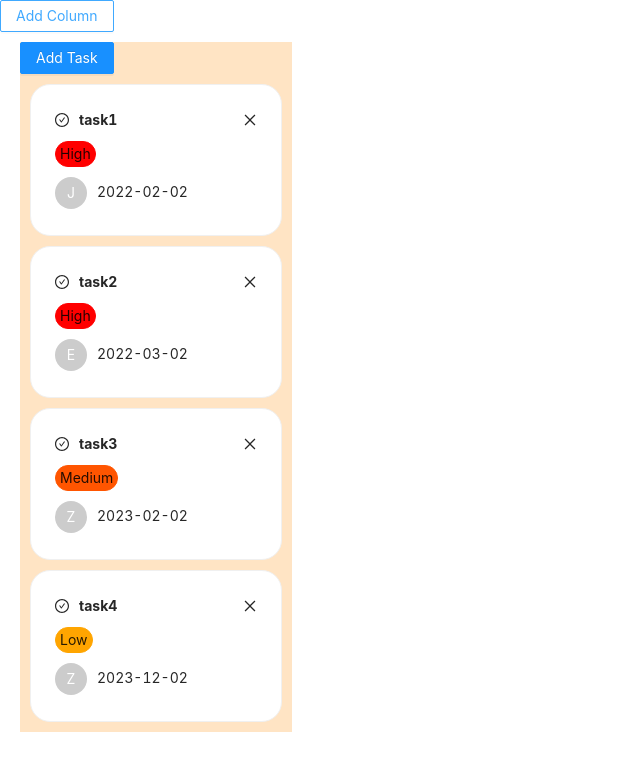
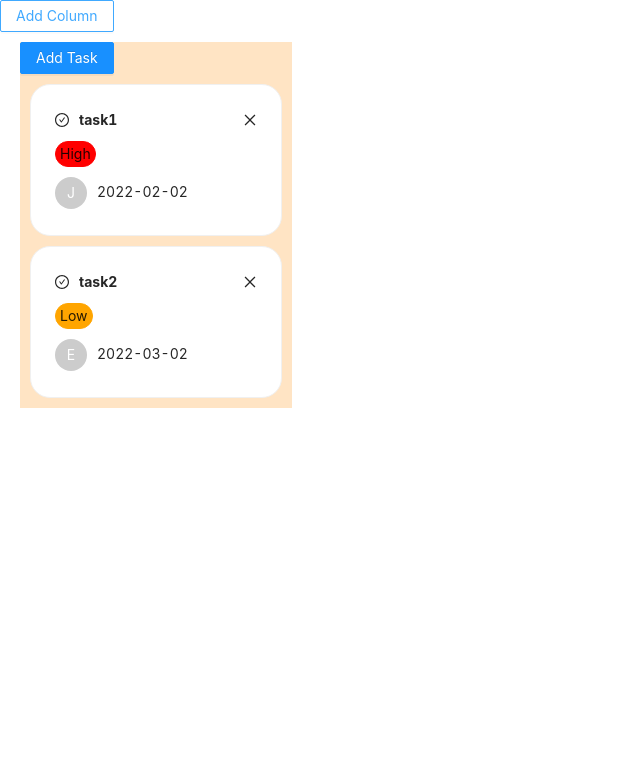
Before and after one commit to wzmcarrick/Bootcamp, a React (Create React App) app: page / in a window 1280 px wide. Shown: the top 770 px of the page, without its empty margins (0-640 px from the left). Built offline with nearby package versions, Linux system fonts and the light colour scheme; data requests are answered from the project's data file.

Commit message:
edited db.json to have column info

```diff
--- a/db.json
+++ b/db.json
@@ -1,5 +1,8 @@
 {
     "tasks": [
+        {
+            "colName": "Col1",
+            "colTasks": [
                 {
                     "id": 1,
                     "name": "task1",
@@ -23,7 +26,12 @@
                     "dueDate": "2023-02-02",
                     "detail": "lorem ipsum...",
                     "priority": "Medium"
+                }
+            ]
         },
+        {
+            "colName": "Col2",
+            "colTasks": [
                 {
                     "id": 4,
                     "name": "task4",
@@ -34,3 +42,5 @@
                 }
             ]
         }
+    ]
+}
--- a/src/components/AddTask.js
+++ b/src/components/AddTask.js
@@ -7,6 +7,10 @@ import { taskAdded } from "../features/addTask/taskSlice";
 const { TextArea } = Input;
 
 const AddTask = () => {
+
+    const [form] = Form.useForm();
+
+    const dispatch = useDispatch()
 
     const [name, setName] = useState("");
     const [assignee, setAssignee] = useState("");
@@ -63,9 +67,7 @@ const AddTask = () => {
         setPriority(" ")
     };
 
-    const [form] = Form.useForm();
 
-    const dispatch = useDispatch()
 
     return (
 
--- a/src/components/Column.jsx
+++ b/src/components/Column.jsx
@@ -20,14 +20,14 @@ const Column = () => {
   // const [state, setState] = useState([])
 
 
-  useEffect(() => {
-    axios.get('http://localhost:3001/tasks').then(res => {
-      console.log({ res })
-      console.log(res.data)
-      dispatch(setTasks(res.data))
-      // setState(res.data)
-    })
-  }, [])
+  // useEffect(() => {
+  //   axios.get('http://localhost:3001/tasks').then(res => {
+  //     console.log({ res })
+  //     console.log(res.data)
+  //     dispatch(setTasks(res.data))
+  //     // setState(res.data)
+  //   })
+  // }, [])
 
   console.log(tasks)
 
```
Also changed, not shown: src/features/addTask/taskSlice.js (+6 -1 lines). Lines whose indentation alone changed are shown as unchanged.
